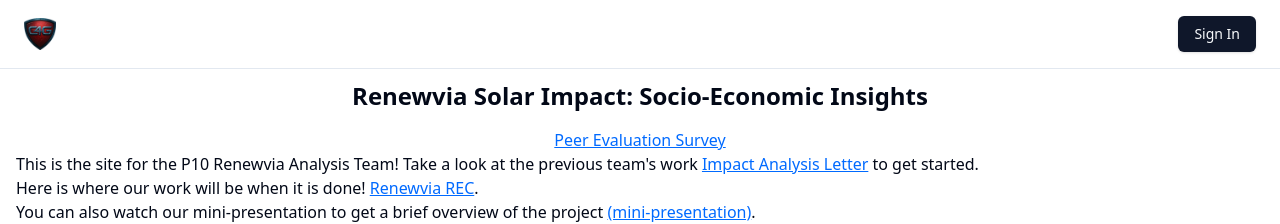
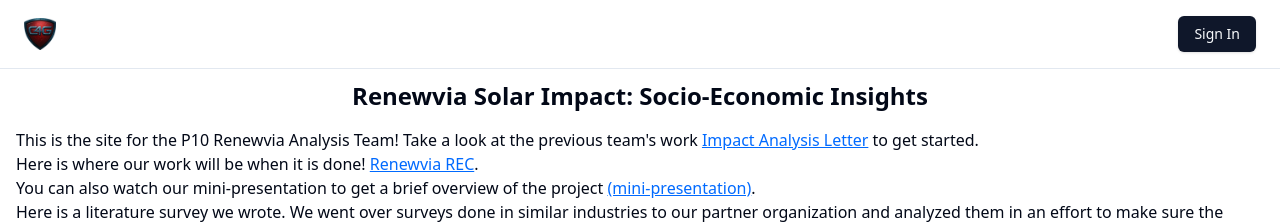
Before and after one commit to jeremy3298/CS-6150-P10-Website, a Next.js app: page / in a window 1280 px wide. Shown: the top 224 px of the page. Built offline with nearby package versions, Linux system fonts and the light colour scheme; no server answers.

Commit message:
Revert Changes to page.tsx

```diff
--- a/src/app/page.tsx
+++ b/src/app/page.tsx
@@ -1,19 +1,7 @@
 export default function Home() {
-  const handlePeerEvalClick = (event) => {
-    event.preventDefault();
-    alert("Peer Evaluation survey is not yet available. Please check back in 12 hours.");
-  };
-
   return (
     <div className="flex flex-col items-center justify-center p-4">
       <h1 className="text-2xl font-bold mb-4">Renewvia Solar Impact: Socio-Economic Insights</h1>
-
-      {/* Peer Evaluation Survey placed right under the title */}
-      <p>
-        <a className="text-link cursor-pointer" href="#" onClick={handlePeerEvalClick}>
-          Peer Evaluation Survey
-        </a>
-      </p>
 
       <p>
         This is the site for the P10 Renewvia Analysis Team! Take a look at the previous team's work&nbsp;
```
